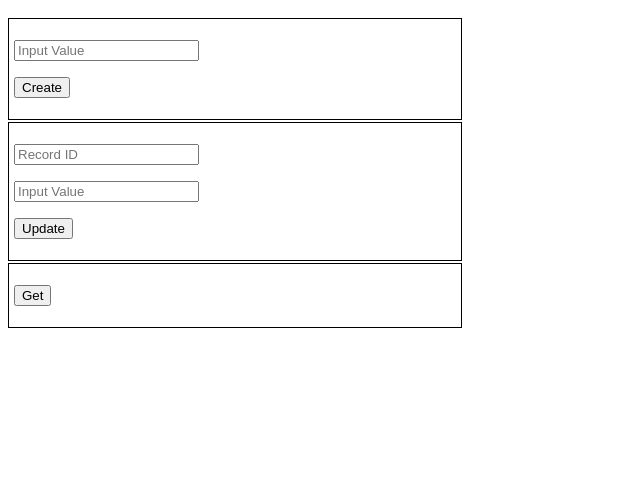
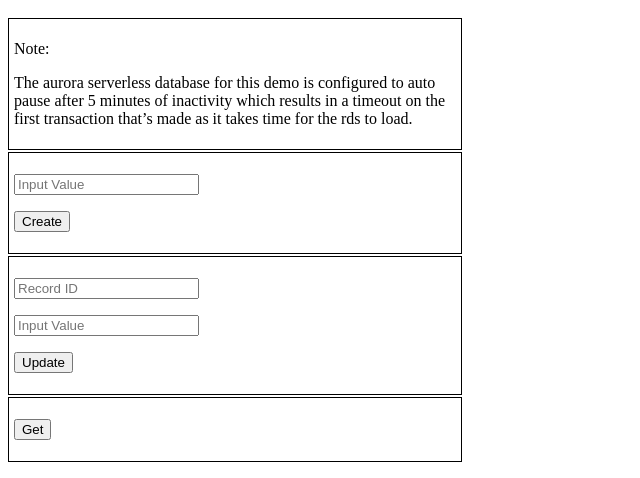
Before and after one commit to CodeRecipe-dev/LambdaToAuroraNoVPC, a plain HTML site: page index.html in a window 1280 px wide. Shown: the part 48-526 px from the top of the page, without its empty margins (0-640 px from the left). Drawn offline with nearby package versions, Linux system fonts and the light colour scheme.

Commit message:
added a note about the aurora serverless auto pause

```diff
--- a/index.html
+++ b/index.html
@@ -13,6 +13,10 @@
     }
   </style>
   <h1>AWS Lambda to AWS RDS without VPC</h1>
+  <div class="action-container">
+   <p>Note:</p>
+   <p>The aurora serverless database for this demo is configured to auto pause after 5 minutes of inactivity which results in a timeout on the first transaction that’s made as it takes time for the rds to load.</p>
+  </div>
   <div class="action-container">
   <p><input type="text" id="1eventTypeInput" placeholder="" value="saveRecord"
     hidden
```
